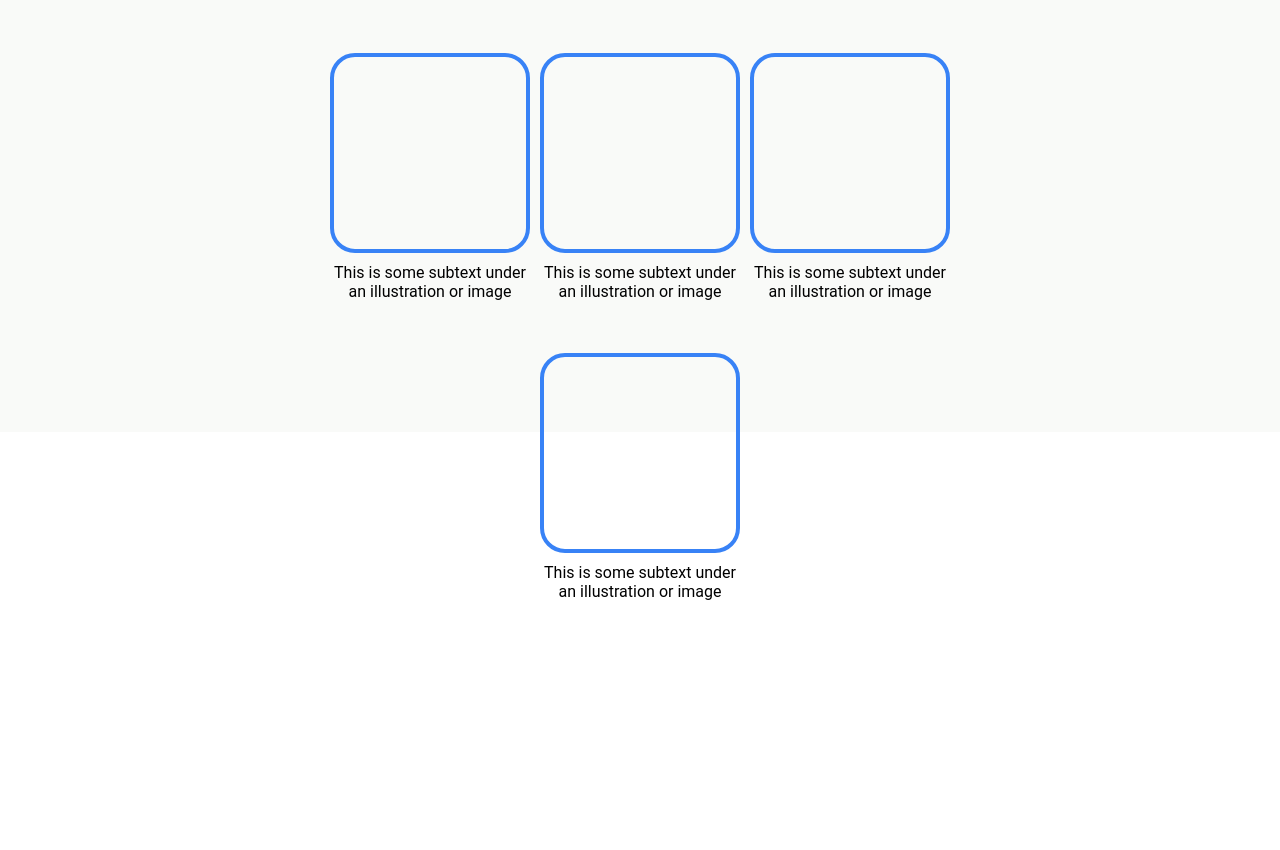
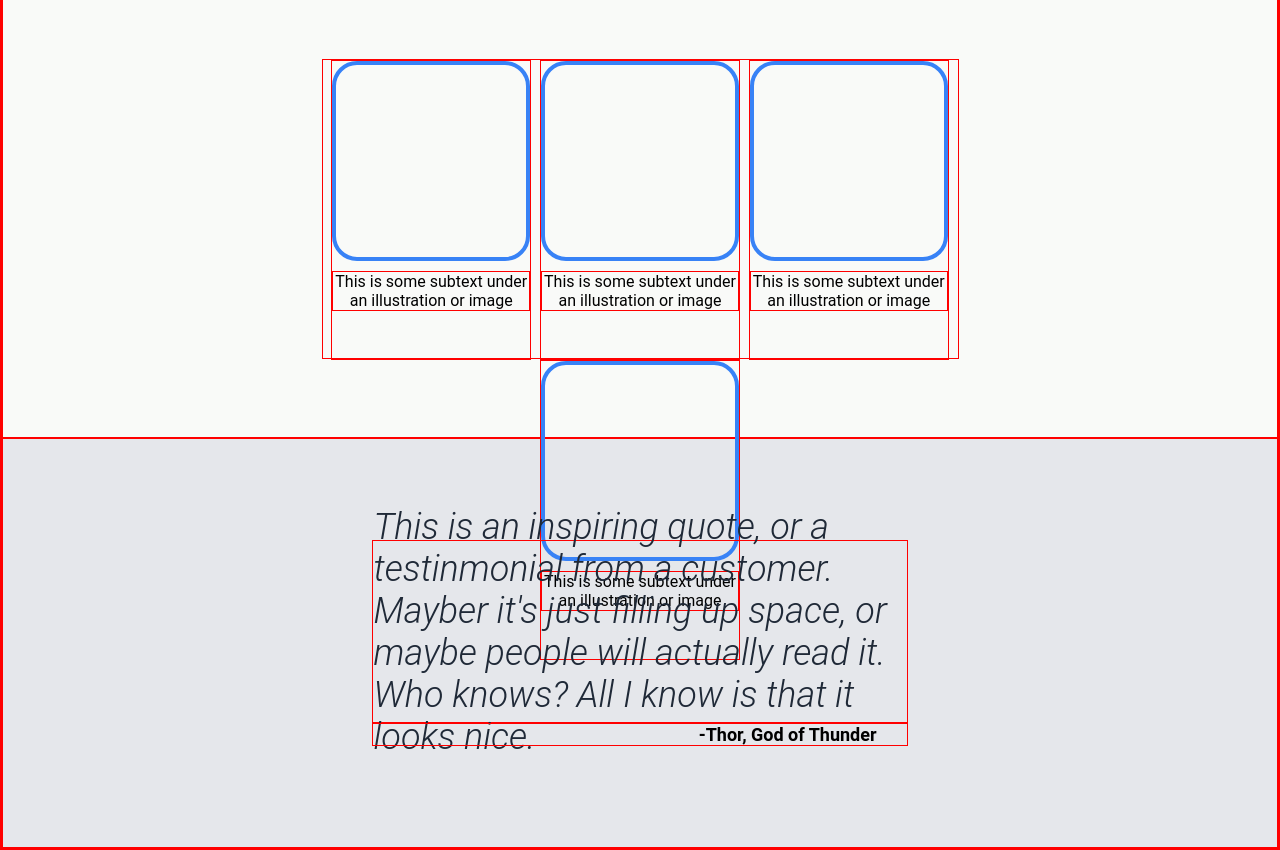
Before and after one commit to BlandBot5000/odin-landing-page, a plain HTML site: page index.html in a window 1280 px wide. Shown: the part 597-1447 px from the top of the page. Before the commit the page ends 1250 px from the top, so only its background shows below. Drawn offline with Linux system fonts and the light colour scheme.

Commit message:
Added quote section

```diff
--- a/index.html
+++ b/index.html
@@ -42,6 +42,10 @@
                 </div>
             </div>
         </div>
+        <div class="quote-container">
+            <div class="quote-main-text">This is an inspiring quote, or a testinmonial from a customer. Mayber it's just filling up space, or maybe people will actually read it. Who knows? All I know is that it looks nice.</div>
+            <p class="quote-secondary-text">-Thor, God of Thunder</p>
+        </div>
     </body>
 
 </html>
--- a/styles.css
+++ b/styles.css
@@ -2,7 +2,7 @@
     margin: 0;
     padding: 0;
     box-sizing: border-box;
-    /*border: 1px solid red; /* For troubleshooting */
+    border: 1px solid red; /* For troubleshooting */
     font-family: "Roboto", sans-serif;
 }
 .header-container {
@@ -10,6 +10,7 @@
     background-color: #1f2937;
     padding: 20px 0;
     justify-content: center;
+    gap: 310px;
 }
 .logo {
 	color: #f9faf8;
@@ -54,7 +55,7 @@
     width: 400px;
 }
 .placeholder-block {
-    width: 27%;
+    width: 30%;
     height: 80%;
     color: #e5e7eb;
     background-color: #5c6370;
@@ -100,3 +101,30 @@
 .photo-grid-text {
     text-align: center;
 }
+.quote-container {
+    display: flex;
+    background-color: #e5e7eb;
+    height: 410px;
+    flex-direction: column;
+    justify-content: center;
+    align-items: center;
+}
+.quote-main-text {
+    display: flex;
+    font-size: 36px;
+    color: #1f2937;
+    width: 42%;
+    height: 45%;
+    font-weight: 300;
+    font-style: italic;
+    text-align: left;
+    align-items: center;
+}
+.quote-secondary-text {
+    display: flex;
+    width: 42%;
+    font-size: 18px;
+    font-weight: bold;
+    padding-right: 30px;
+    justify-content: flex-end;
+}
```
